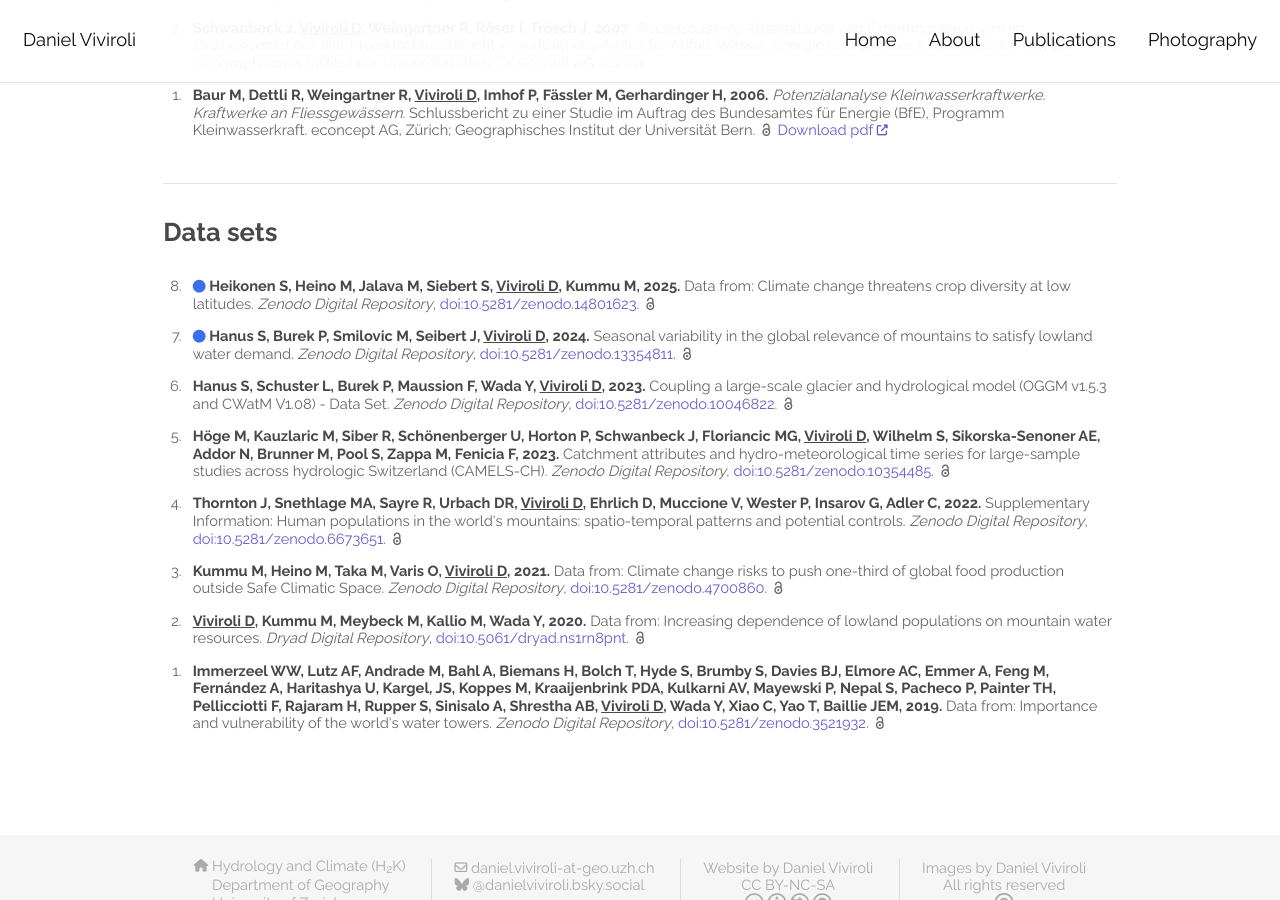
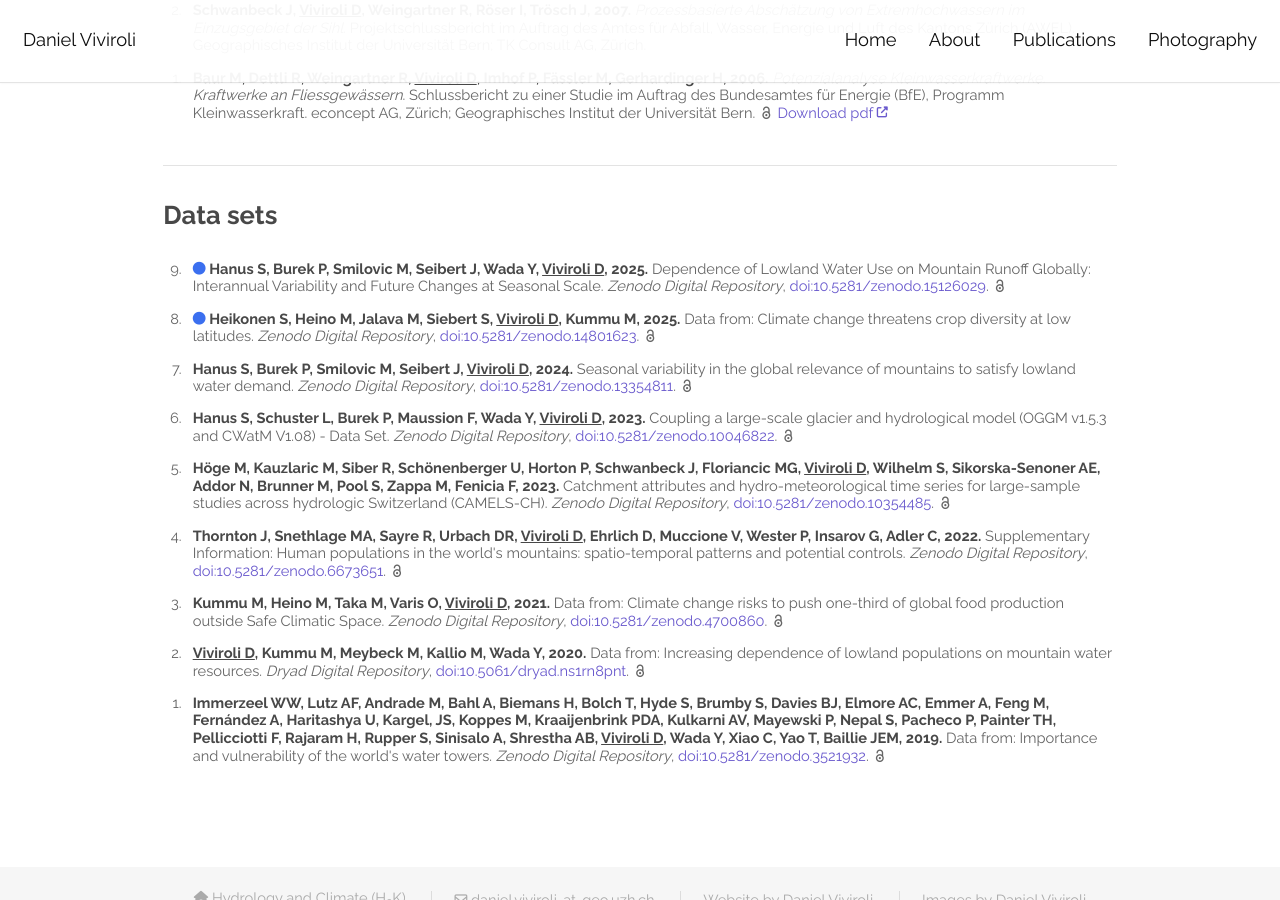
Before and after one commit to dviviroli/dviviroli.github.io, a Jekyll site: the page built from publications.html, in a window 1280 px wide and 900 px high, scrolled down 9058 px. Built offline with Jekyll 4.4.1, drawn with Linux system fonts in a browser that asks for light colours; some web fonts are replaced; a script that is not in the unit is left out; comment, search, counter and statistics services are not loaded; some of the changed text lies outside the part shown.

Commit message:
content update

```diff
--- a/_data/publications_datasets.yml
+++ b/_data/publications_datasets.yml
@@ -1,3 +1,11 @@
+
+- authors: Hanus S, Burek P, Smilovic M, Seibert J, Wada Y, Viviroli D
+  year: 2025
+  title: "Dependence of Lowland Water Use on Mountain Runoff Globally: Interannual Variability and Future Changes at Seasonal Scale"
+  repository: Zenodo Digital Repository
+  doi: 10.5281/zenodo.15126029
+  openaccess: Y
+  new: Y
 
 - authors: Heikonen S, Heino M, Jalava M, Siebert S, Viviroli D, Kummu M
   year: 2025
@@ -13,7 +21,6 @@
   repository: Zenodo Digital Repository
   doi: 10.5281/zenodo.13354811
   openaccess: Y
-  new: Y
 
 - authors: Hanus S, Schuster L, Burek P, Maussion F, Wada Y, Viviroli D
   year: 2023
--- a/_data/publications_papers-peer-reviewed.yml
+++ b/_data/publications_papers-peer-reviewed.yml
@@ -1,3 +1,15 @@
+
+- authors: Hanus S, Burek P, Smilovic M, Seibert J, Wada Y, Viviroli D
+  year: 2025
+  title: "Dependence of Lowland Water Use on Mountain Runoff Globally: Interannual Variability and Future Changes at Seasonal Scale"
+  journal: Earth's Future
+  doi: "10.1029/2025EF006407"
+  pdf: https://agupubs.onlinelibrary.wiley.com/doi/epdf/10.1029/2025EF006407
+  volume: 13
+  issue: 10
+  pdf_external: Y
+  openaccess: Y
+  new: Y
 
 - authors: Heikonen S, Heino M, Jalava M, Siebert S, Viviroli D, Kummu M
   year: 2025
--- a/_data/publications_papers-preprints.yml
+++ b/_data/publications_papers-preprints.yml
@@ -5,17 +5,6 @@
   date: 26.06.2025
   doi: 10.5194/egusphere-2025-1920
   pdf: https://egusphere.copernicus.org/preprints/2025/egusphere-2025-1920/egusphere-2025-1920.pdf
-  pdf_external: Y
-  openaccess: Y
-  new: Y
-
-- authors: Hanus S, Burek P, Smilovic M, Seibert J, Wada Y, Viviroli D
-  year: 2025
-  title: "Dependence of Lowland Water Use on Mountain Runoff Globally: Interannual Variability and Future Changes at Seasonal Scale"
-  archive: ESS Open Archive [preprint, accepted for publication in Earth's Future]
-  date: 25.04.2025
-  doi: "10.22541/essoar.174559144.48429241/v1"
-  pdf: https://essopenarchive.org/doi/pdf/10.22541/essoar.174559144.48429241/v1
   pdf_external: Y
   openaccess: Y
   new: Y
```
